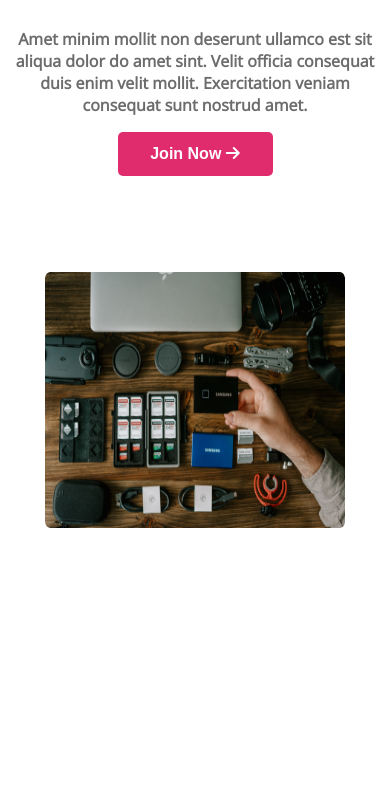
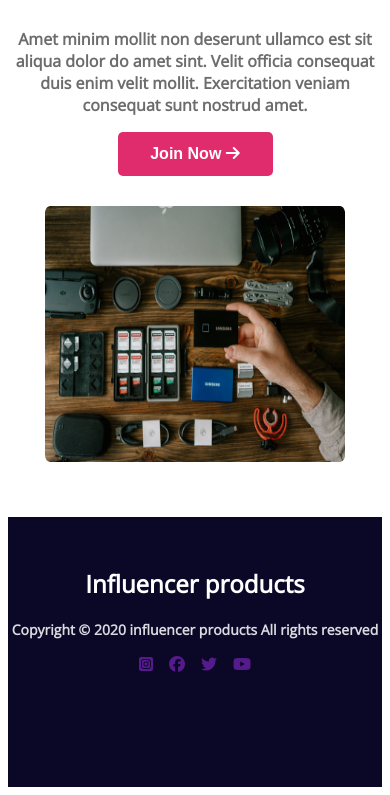
Before and after one commit to jahangiralom99/influencer-portfolio-responsive, a plain HTML site: page index.html in a window 390 px wide. Shown: the part 6692-7487 px from the top of the page. Before the commit the page ends 7233 px from the top, so only its background shows below. Drawn offline with nearby package versions, Linux system fonts and the light colour scheme.

Commit message:
added responsive and added footer

```diff
--- a/index.html
+++ b/index.html
@@ -239,6 +239,7 @@
         </a></p>
       </section>
       <section>
+        <!-- start product -->
         <div class="product-detail">
           <div class="thumbnil">
             <img src="./images/gear.png" alt="">
@@ -251,9 +252,22 @@
             </button>
           </div>
         </div>
+        <!-- end sectio  -->
       </section>
     </main>
-
-    <footer></footer>
+<!-- main end -->
+    <footer>
+      <!-- start footer  -->
+      <div class="footer-details">
+        <h2 class="footer-taitle">Influencer products</h2>
+        <p class="footer-discripsion">Copyright © 2020  influencer products All rights reserved</p>
+        <div class="info-taitle">
+          <div class="icone"><a href=""><i class="fa-brands fa-square-instagram"></i></a></div>
+          <div class="icone"><a href=""><i class="fa-brands fa-facebook"></i></a></div>
+          <div class="icone"><a href=""><i class="fa-brands fa-twitter"></i></a></i></div>
+          <div class="icone"><a href=""><i class="fa-brands fa-youtube"></i></a></div>
+        </div>
+      </div>
+    </footer>
   </body>
 </html>
--- a/styles/style.css
+++ b/styles/style.css
@@ -152,6 +152,39 @@ body {
   background: #e02c6d;
   border-radius: 5px;
 }
+/* end */
+
+/* start Footer */
+footer{
+    margin-top: 50px;
+    padding-top: 30px;
+    height: 240px;
+    background-color: #0A0826;    ;
+}
+.footer-taitle{
+    text-align: center;
+    font-weight: 700;
+    font-size: 24px;
+    color: #FFFFFF;
+}
+.footer-discripsion{
+    text-align: center;
+    font-weight: 700;
+    font-size: 14px;
+    color: #D9DBE1;
+}
+.info-taitle{
+    display: flex;
+    gap: 16px;
+    justify-content: center;
+    align-items: center;
+}
+/* }
+.icone{
+    width: 32px;
+    height: 32px;
+} */
+
 
 /* responsive website */
 /* Mobaile Devices */
@@ -162,7 +195,7 @@ body {
     text-align: center;
   }
   .thumbnail img {
-    margin-top: 60px;
+    margin: 22px 50px;
     width: 257px;
     height: 257px;
   }
@@ -180,6 +213,7 @@ body {
   }
   .product-detail {
     flex-direction: column-reverse;
+    gap: 30px;
     margin: 0;
   }
   .main-taile-datile {
```
